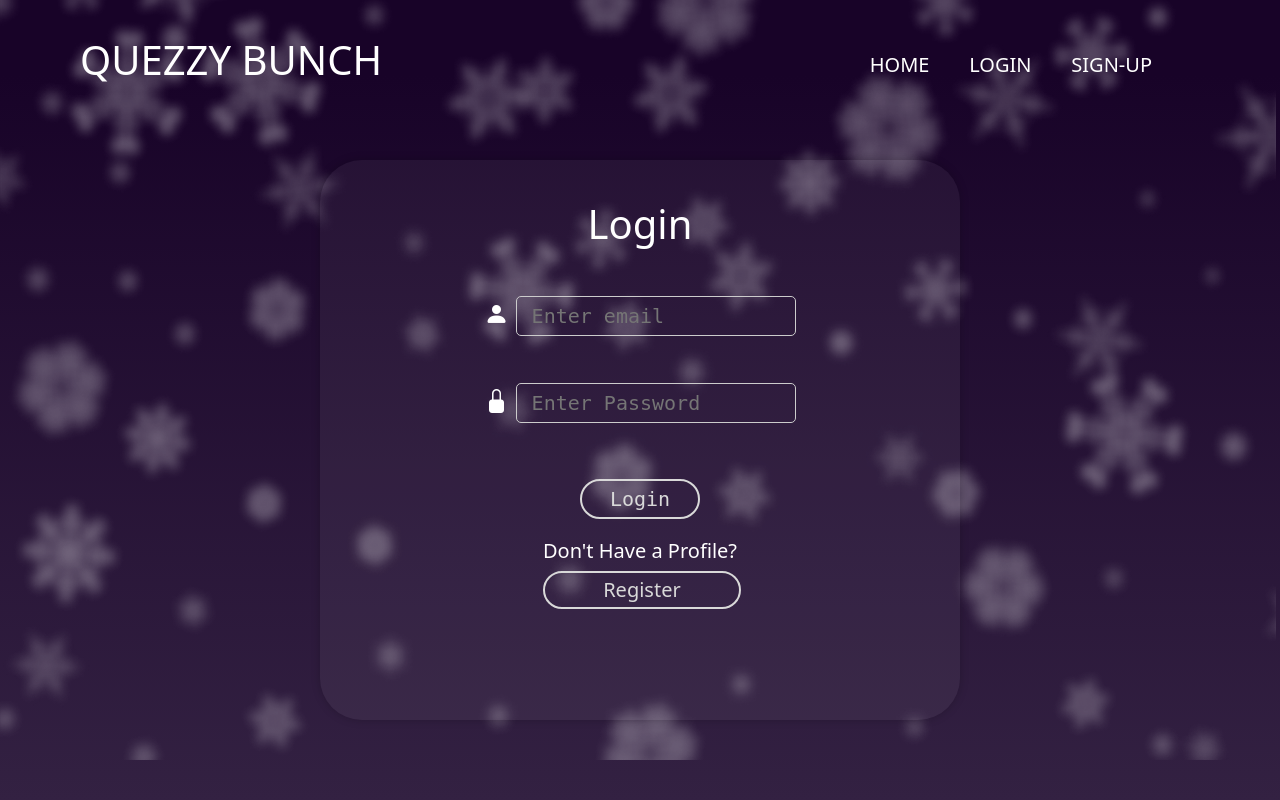
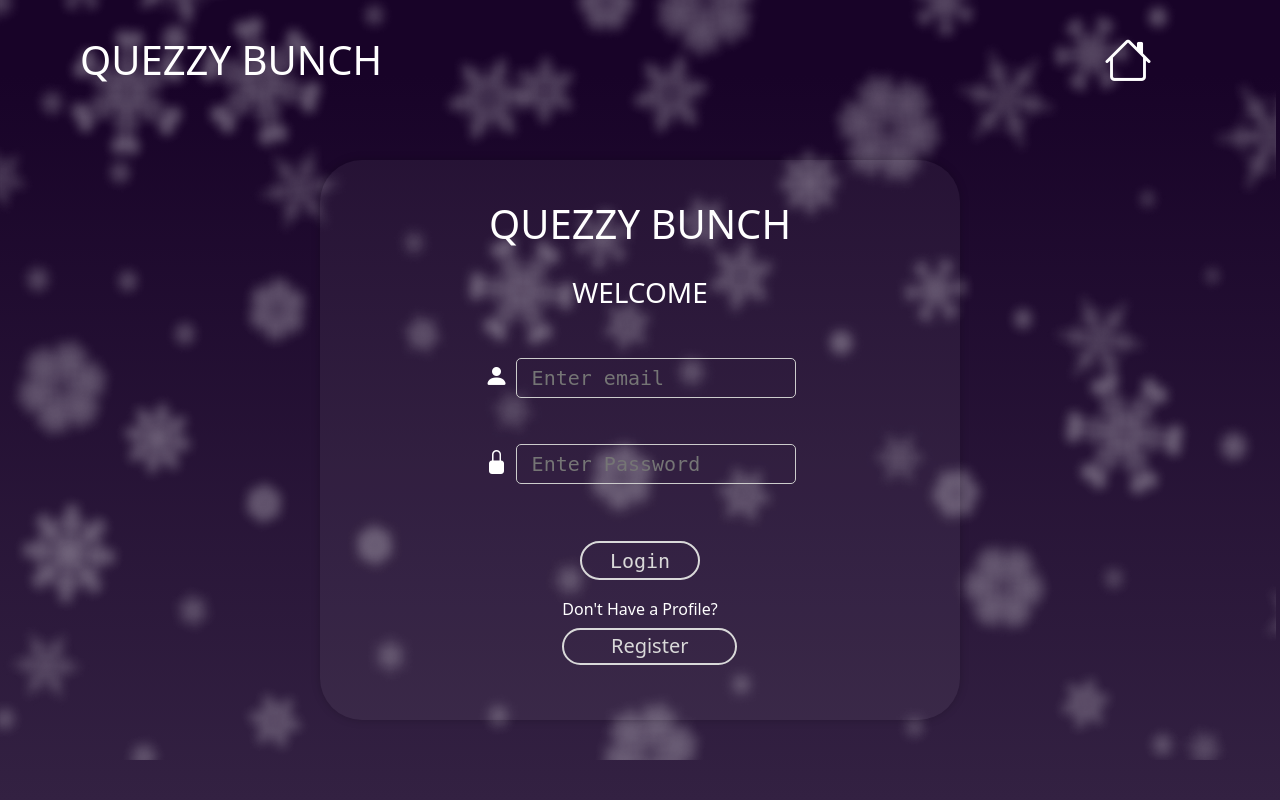
Before and after one commit to Gayan-Sachintha/Project-QueezyBunch, a PHP site: page /login.html in a window 1280 px wide. Run offline with PHP 8.4, Linux system fonts and the light colour scheme.

Commit message:
changes
remove img and audio
add assets
changes in css

```diff
--- a/css/style.css
+++ b/css/style.css
@@ -6,7 +6,7 @@ body {
 }
 
 .image-container {
-    background-image: url("../images/snow_flakes.png");
+    background-image: url("../assets/images/snow_flakes.png");
     background-size: 100% 100%;
     object-fit: contain;
 }
@@ -61,6 +61,7 @@ body {
 .navbar {
     height: 15vh;
     padding: 0 2rem;
+    font-weight: bold;
 }
 
 .logo {
@@ -79,7 +80,7 @@ body {
 }
 
 .links a:hover {
-    color: yellow;
+    color: #9747FF;
 }
 
 .links>a {
@@ -199,6 +200,10 @@ body {
     padding: 10px 15px;
 }
 
+.custom-icon {
+    font-size: 3rem;
+}
+
 /* Registration Page Styles */
 
 .regform-align {
@@ -214,7 +219,7 @@ body {
     left: 50%;
     transform: translate(-50%, -50%);
     width: 70%;
-    height: 65vh;
+    height: 70vh;
     padding: 30px;
     background-color: rgba(255, 255, 255, 0.068);
     border-radius: 42px;
--- a/login.html
+++ b/login.html
@@ -17,23 +17,23 @@
         <nav class="navbar">
             <h1 class="logo">QUEZZY BUNCH</h1>
             <div class="links">
-                <a href="index.html">HOME</a>
-                <a href="login.html">LOGIN</a>
-                <a href="register.html">SIGN-UP</a>
+                <a href="index.html"><i class="bi bi-house custom-icon"></i></a>
+
             </div>
         </nav>
 
         <div class="container">
             <div class="form-wrapper">
-                <h1 class="text-center">Login</h1>
+                <h1 class="text-center">QUEZZY BUNCH</h1>
+                <h3 class="text-center">WELCOME</h3>
                 <form class="form-align">
                     <div class="form-group">
                         <label for="email"><i class="bi bi-person-fill"></i></label>
-                        <input type="email" class="input-field" id="email" placeholder="Enter email">
+                        <input type="email" class="input-field" id="email" placeholder="Enter email" required>
                     </div>
                     <div class="form-group">
                         <label for="password"><i class="bi bi-lock-fill"></i></i></label>
-                        <input type="password" class="input-field" id="password" placeholder="Enter Password">
+                        <input type="password" class="input-field" id="password" placeholder="Enter Password" required>
 
                     </div>
                     <div class="text-center">
@@ -41,7 +41,7 @@
                     </div>
                 </form>
                 <div class="text-center">
-                    <h5 class="regtxt">Don't Have a Profile? </h5>
+                    <h6 class="regtxt">Don't Have a Profile? </h6>
                     <a href="register.html"><button class="regbtn">Register</button></a>
                  </div>
             </div>
```
Also changed, not shown: css/player.css (+10 -1 lines), index.html (+4 -5 lines), register.html (+9 -7 lines), assets/images/MULTIPLAYER.png (renamed from images/MULTIPLAYER.png), assets/images/SINGLE PLAYER.png (renamed from images/SINGLE PLAYER.png), assets/images/icon quiz shadow.png (renamed from images/icon quiz shadow.png), assets/images/icon quiz.png (renamed from images/icon quiz.png), assets/images/sixeqgame_0.png (added), assets/images/snow_flakes.png (renamed from images/snow_flakes.png), 6 other files.
